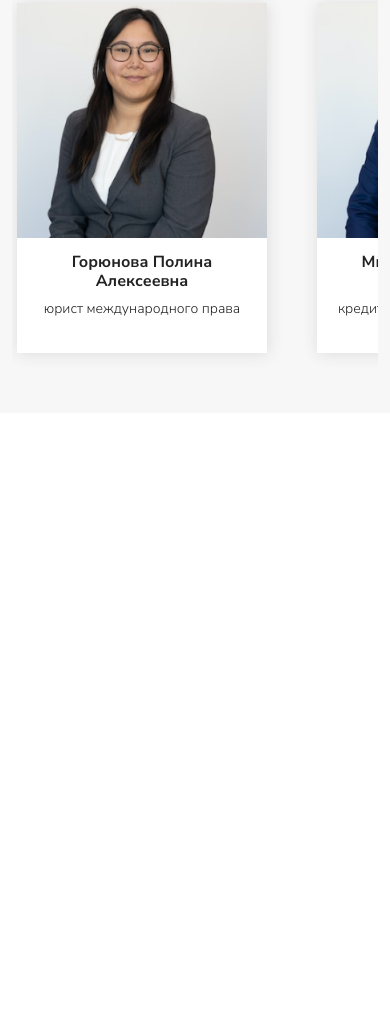
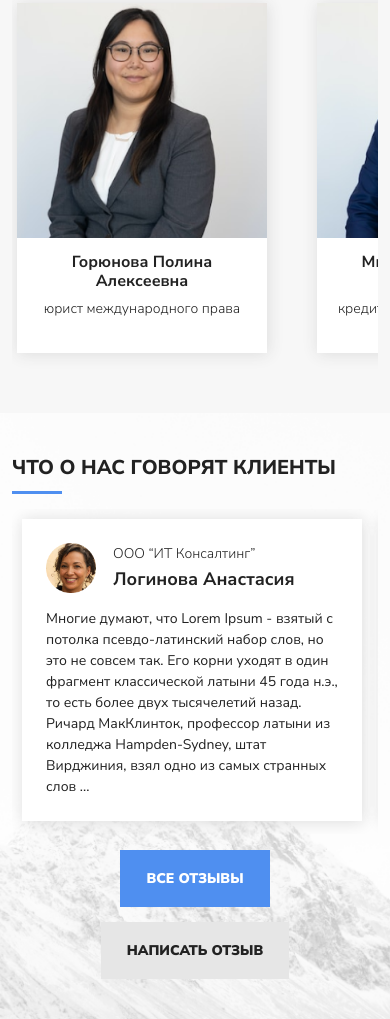
Before and after one commit to surrenn/lawyer_project, a plain HTML site: page src/index.html in a window 390 px wide. Shown: the part 2167-3186 px from the top of the page. Before the commit the page ends 2580 px from the top, so only its background shows below. Drawn offline with nearby package versions, Linux system fonts and the light colour scheme; files that its build step writes are made by us from their sources; files whose address does not match are found by name.

Commit message:
The clients block was full adapted

```diff
--- a/src/index.html
+++ b/src/index.html
@@ -598,7 +598,7 @@
         </div>
       </section>
 
-      <!-- <section class="clients">
+      <section class="clients">
         <div class="container">
           <div class="clients__titleblock">
             <div>
@@ -606,7 +606,7 @@
               <div class="divider divider__left"></div>
             </div>
 
-            <div class="slidercontrol__buttons">
+            <div class="slidercontrol__buttons none">
               <div class="slidercontrol-left_arr slidercontrol-left_arr-blue">
                 <svg
                   xmlns="http://www.w3.org/2000/svg"
@@ -640,13 +640,17 @@
           </div>
 
           <div class="clients__wrapper">
+            <div class="clients__list">
+              <div class="clients__track">
                 <div class="clients__item">
                   <div class="clients__item-header">
                     <div class="clients__item-img">
                       <img src="./img/clients/Rectangle28.png" alt="client" />
                     </div>
                     <div class="clients__item-nameblock">
-                  <div class="clients__item-company">ООО “ИТ Консалтинг”</div>
+                      <div class="clients__item-company">
+                        ООО “ИТ Консалтинг”
+                      </div>
                       <div class="clients__item-name">Логинова Анастасия</div>
                     </div>
                     <div class="clients__item-icon">
@@ -657,11 +661,11 @@
                   <div class="clients__item-text">
                     <p>
                       Многие думают, что Lorem Ipsum - взятый с потолка
-                  псевдо-латинский набор слов, но это не совсем так. Его корни
-                  уходят в один фрагмент классической латыни 45 года н.э., то есть
-                  более двух тысячелетий назад. Ричард МакКлинток, профессор
-                  латыни из колледжа Hampden-Sydney, штат Вирджиния, взял одно из
-                  самых странных слов ...
+                      псевдо-латинский набор слов, но это не совсем так. Его
+                      корни уходят в один фрагмент классической латыни 45 года
+                      н.э., то есть более двух тысячелетий назад. Ричард
+                      МакКлинток, профессор латыни из колледжа Hampden-Sydney,
+                      штат Вирджиния, взял одно из самых странных слов ...
                     </p>
                   </div>
                 </div>
@@ -681,12 +685,14 @@
 
                   <div class="clients__item-text">
                     <p>
-                  Если вам нужен Lorem Ipsum для серьёзного проекта, вы наверняка
-                  не хотите какой-нибудь шутки, скрытой в середине абзаца. Также
-                  все другие известные генераторы Lorem Ipsum используют один и
-                  тот же текст, который они просто повторяют, пока не достигнут
-                  нужный объём.
+                      Если вам нужен Lorem Ipsum для серьёзного проекта, вы
+                      наверняка не хотите какой-нибудь шутки, скрытой в середине
+                      абзаца. Также все другие известные генераторы Lorem Ipsum
+                      используют один и тот же текст, который они просто
+                      повторяют, пока не достигнут нужный объём.
                     </p>
+                  </div>
+                </div>
               </div>
             </div>
           </div>
@@ -696,7 +702,7 @@
             <a href="#" class="clients__btn btn_gray">Написать отзыв</a>
           </div>
         </div>
-      </section> -->
+      </section>
 
       <!-- <section class="useful">
 
--- a/src/scss/blocks/_clients.scss
+++ b/src/scss/blocks/_clients.scss
@@ -10,6 +10,8 @@
   }
   &__wrapper {
     margin-top: 50px;
+  }
+  &__track {
     display: flex;
     justify-content: space-between;
   }
--- /dev/null
+++ b/src/scss/blocks/media/_media_clients.scss
@@ -0,0 +1,119 @@
+@media (max-width: 1400px) {
+  .clients {
+    &__item {
+      width: 545px;
+      &-nameblock {
+        width: 310px;
+      }
+    }
+  }
+}
+
+@media (max-width: 1200px) {
+  .clients {
+    &__track {
+      flex-wrap: wrap;
+      justify-content: flex-start;
+    }
+    &__item {
+      width: 100%;
+      &-nameblock {
+        width: 687px;
+      }
+      &:nth-child(2) {
+        margin-top: 25px;
+      }
+    }
+  }
+}
+
+@media (max-width: 992px) {
+  .clients {
+    min-height: 567px;
+    padding: 60px 0;
+    &__wrapper {
+      margin-top: 40px;
+    }
+    &__list {
+      width: 100%;
+      height: 290px;
+      overflow-x: scroll;
+      padding: 10px 0;
+    }
+    &__track {
+      min-width: 1195px;
+      flex-wrap: nowrap;
+      justify-content: space-between;
+      padding: 0 10px;
+    }
+    &__item {
+      width: 576px;
+      min-height: 265px;
+      flex-shrink: 0;
+      &-nameblock {
+        width: 338px;
+      }
+      &:nth-child(2) {
+        margin-top: 0;
+      }
+    }
+  }
+}
+
+@media (max-width: 768px) {
+}
+
+@media (max-width: 576px) {
+  .clients {
+    min-height: 580px;
+    padding: 40px 0;
+    .none {
+      display: none;
+    }
+    &__wrapper {
+      margin-top: 15px;
+    }
+    &__list {
+      height: 325px;
+      padding: 10px 0;
+    }
+    &__track {
+      min-width: 718px;
+    }
+    &__item {
+      width: 340px;
+      min-height: 300px;
+      padding: 24px;
+      &-img {
+        width: 50px;
+        height: 50px;
+      }
+      &-nameblock {
+        width: 225px;
+      }
+      &-name {
+        font-size: 18px;
+        line-height: 27px;
+      }
+      &-icon {
+        display: none;
+      }
+    }
+    &__btns {
+      padding-top: 16px;
+      margin: 0 auto;
+      width: 200px;
+      text-align: center;
+    }
+    &__btn {
+      display: inline-block;
+      margin-right: 0;
+      &:nth-child(2) {
+        margin-top: 15px;
+      }
+    }
+  }
+}
+
+@media (max-width: 390px) {
+}
--- a/src/scss/blocks/media/_media_header.scss
+++ b/src/scss/blocks/media/_media_header.scss
@@ -59,9 +59,6 @@
   }
 }
 
-@media (max-width: 768px) {
-}
-
 @media (max-width: 576px) {
   header {
     .header {
--- a/src/scss/style.scss
+++ b/src/scss/style.scss
@@ -48,3 +48,4 @@
 @import "blocks/media/media_services";
 @import "blocks/media/media_company";
 @import "blocks/media/media_lawyers";
+@import "blocks/media/media_clients";
```
Also changed, not shown: dist/index.html (+1 -99 lines), dist/css/style.min.css. Lines whose indentation alone changed are shown as unchanged.
